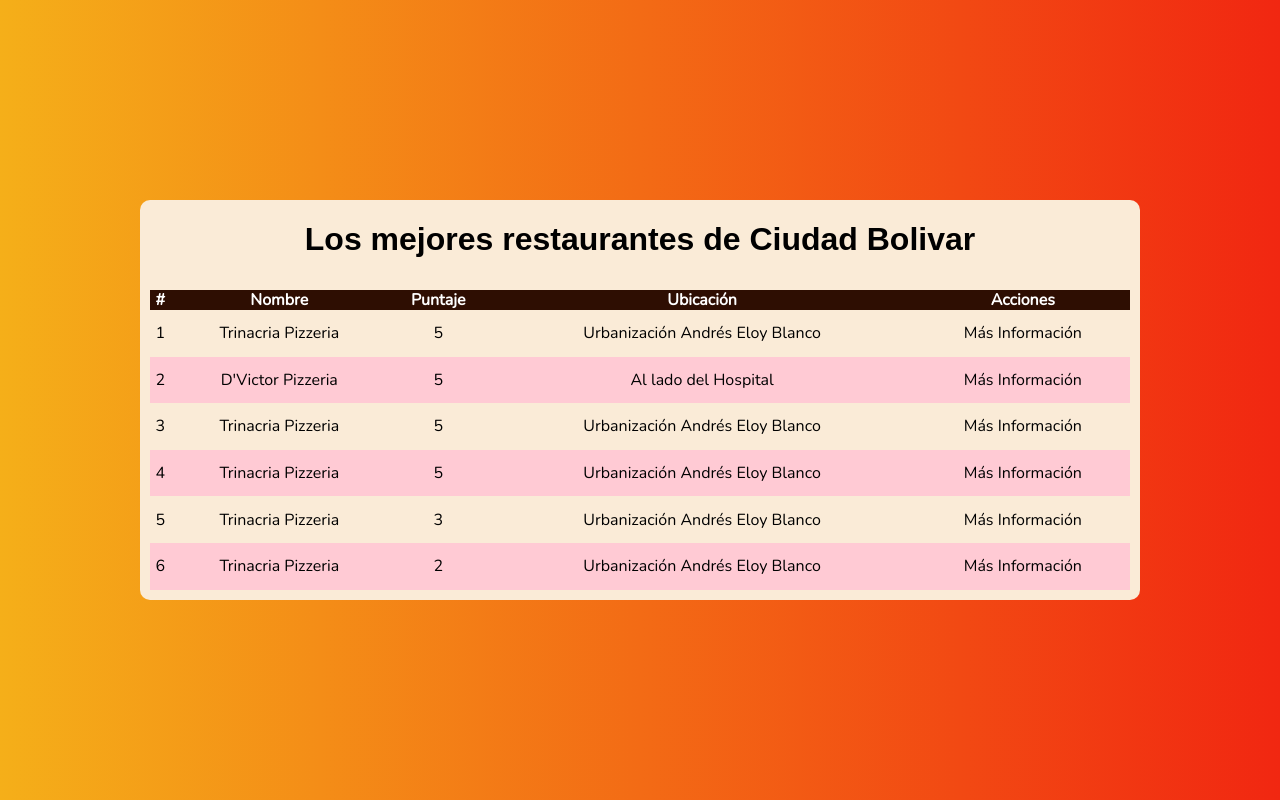
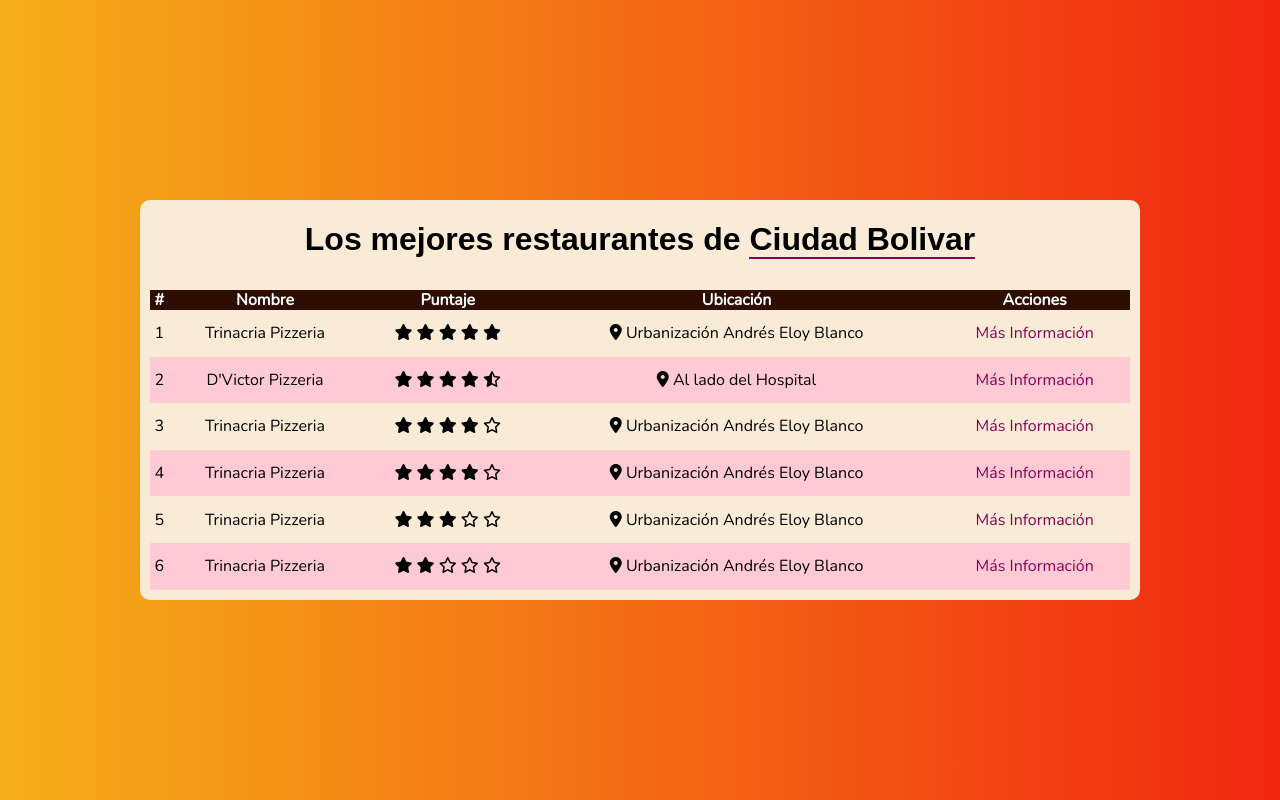
Before and after one commit to Sve-nnN/sve-nnn.github.com, a PHP site: page / in a window 1280 px wide. Run offline with PHP 8.4, Linux system fonts and the light colour scheme; some libraries are stand-ins or nearby versions; some web fonts are replaced.

Commit message:
Finished editing the general styles

```diff
--- a/ranking/index.html
+++ b/ranking/index.html
@@ -11,12 +11,14 @@
     <title>Mejores Restaurantes</title>
     <link rel="stylesheet" href="https://necolas.github.io/normalize.css/8.0.1/normalize.css">
     <link rel="stylesheet" href="./styles/main.css">
+    <script src="https://kit.fontawesome.com/85acccb858.js" crossorigin="anonymous"></script>
+
 </head>
 
 <body>
     <div class="container">
         <div class="content">
-            <h1>Los mejores restaurantes de Ciudad Bolivar</h1>
+            <h1>Los mejores restaurantes de <span class="city">Ciudad Bolivar</span></h1>
             <table class="tabla">
                 <thead>
                     <th>
@@ -44,13 +46,17 @@
                             Trinacria Pizzeria
                         </td>
                         <td>
-                            5
+                            <i class="fa-solid fa-star"></i>
+                            <i class="fa-solid fa-star"></i>
+                            <i class="fa-solid fa-star"></i>
+                            <i class="fa-solid fa-star"></i>
+                            <i class="fa-solid fa-star"></i>
                         </td>
                         <td>
-                            Urbanización Andrés Eloy Blanco
+                            <i class="fa-solid fa-location-dot"></i> Urbanización Andrés Eloy Blanco
                         </td>
                         <td>
-                            Más Información
+                            <a href="">Más Información</a>
                         </td>
                     </tr>
                     <tr>
@@ -61,13 +67,16 @@
                             D'Victor Pizzeria
                         </td>
                         <td>
-                            5
+                            <i class="fa-solid fa-star"></i>
+                            <i class="fa-solid fa-star"></i>
+                            <i class="fa-solid fa-star"></i>
+                            <i class="fa-solid fa-star"></i>
+                            <i class="fa-regular fa-star-half-stroke"></i> </td>
+                        <td>
+                            <i class="fa-solid fa-location-dot"></i> Al lado del Hospital
                         </td>
                         <td>
-                            Al lado del Hospital
-                        </td>
-                        <td>
-                            Más Información
+                            <a href="">Más Información</a>
                         </td>
                     </tr>
                     <tr>
@@ -78,13 +87,17 @@
                             Trinacria Pizzeria
                         </td>
                         <td>
-                            5
+                            <i class="fa-solid fa-star"></i>
+                            <i class="fa-solid fa-star"></i>
+                            <i class="fa-solid fa-star"></i>
+                            <i class="fa-solid fa-star"></i>
+                            <i class="fa-regular fa-star"></i>
                         </td>
                         <td>
-                            Urbanización Andrés Eloy Blanco
+                            <i class="fa-solid fa-location-dot"></i> Urbanización Andrés Eloy Blanco
                         </td>
                         <td>
-                            Más Información
+                            <a href="">Más Información</a>
                         </td>
                     </tr>
                     <tr>
@@ -95,13 +108,17 @@
                             Trinacria Pizzeria
                         </td>
                         <td>
-                            5
+                            <i class="fa-solid fa-star"></i>
+                            <i class="fa-solid fa-star"></i>
+                            <i class="fa-solid fa-star"></i>
+                            <i class="fa-solid fa-star"></i>
+                            <i class="fa-regular fa-star"></i>
                         </td>
                         <td>
-                            Urbanización Andrés Eloy Blanco
+                            <i class="fa-solid fa-location-dot"></i> Urbanización Andrés Eloy Blanco
                         </td>
                         <td>
-                            Más Información
+                            <a href="">Más Información</a>
                         </td>
                     </tr>
                     <tr>
@@ -112,13 +129,17 @@
                             Trinacria Pizzeria
                         </td>
                         <td>
-                            3
+                            <i class="fa-solid fa-star"></i>
+                            <i class="fa-solid fa-star"></i>
+                            <i class="fa-solid fa-star"></i>
+                            <i class="fa-regular fa-star"></i>
+                            <i class="fa-regular fa-star"></i>
                         </td>
                         <td>
-                            Urbanización Andrés Eloy Blanco
+                            <i class="fa-solid fa-location-dot"></i> Urbanización Andrés Eloy Blanco
                         </td>
                         <td>
-                            Más Información
+                            <a href="">Más Información</a>
                         </td>
                     </tr>
                     <tr>
@@ -129,13 +150,17 @@
                             Trinacria Pizzeria
                         </td>
                         <td>
-                            2
+                            <i class="fa-solid fa-star"></i>
+                            <i class="fa-solid fa-star"></i>
+                            <i class="fa-regular fa-star"></i>
+                            <i class="fa-regular fa-star"></i>
+                            <i class="fa-regular fa-star"></i>
                         </td>
                         <td>
-                            Urbanización Andrés Eloy Blanco
+                            <i class="fa-solid fa-location-dot"></i> Urbanización Andrés Eloy Blanco
                         </td>
                         <td>
-                            Más Información
+                            <a href="">Más Información</a>
                         </td>
                     </tr>
                 </tbody>
--- a/ranking/styles/main.css
+++ b/ranking/styles/main.css
@@ -22,6 +22,11 @@ body {
     border-radius: 10px;
 }
 
+.city {
+    border-bottom: solid 2px #870058;
+    border-spacing: 2px;
+}
+
 h1 {
     text-align: center;
     font-family: 'Kdam Thmor Pro', sans-serif;
@@ -31,6 +36,11 @@ thead {
     margin-bottom: 20px;
     background-color: #2E0E02;
     color: white;
+}
+
+a {
+    text-decoration: none;
+    color: #870058;
 }
 
 tr {
```
